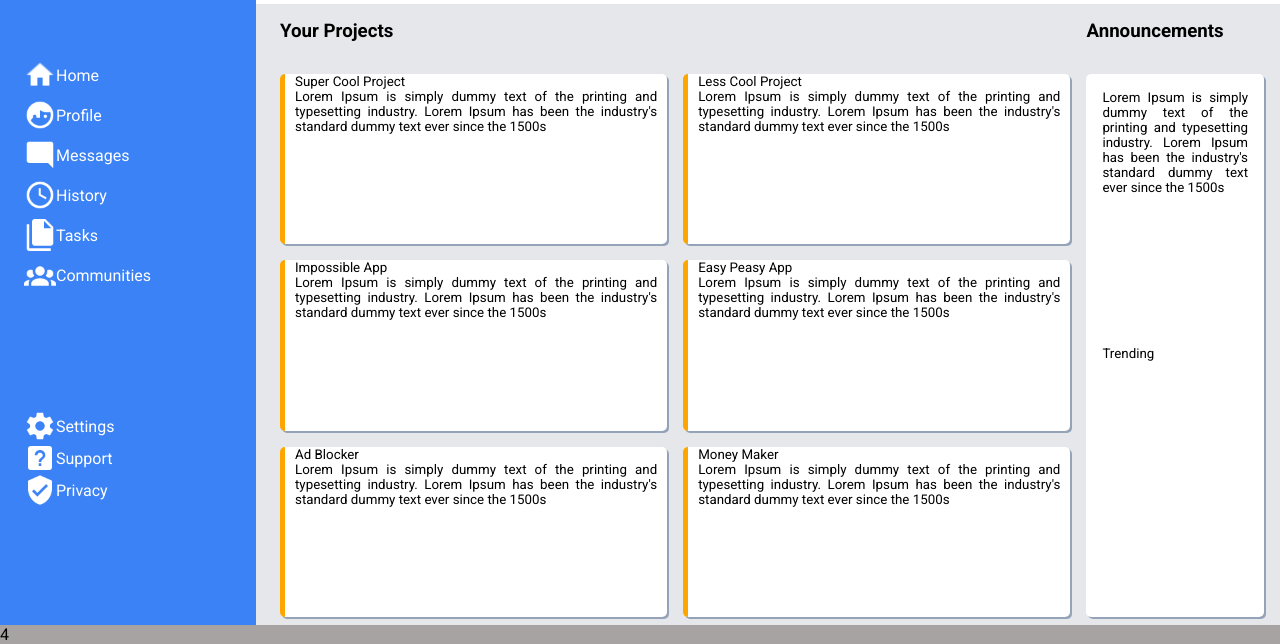
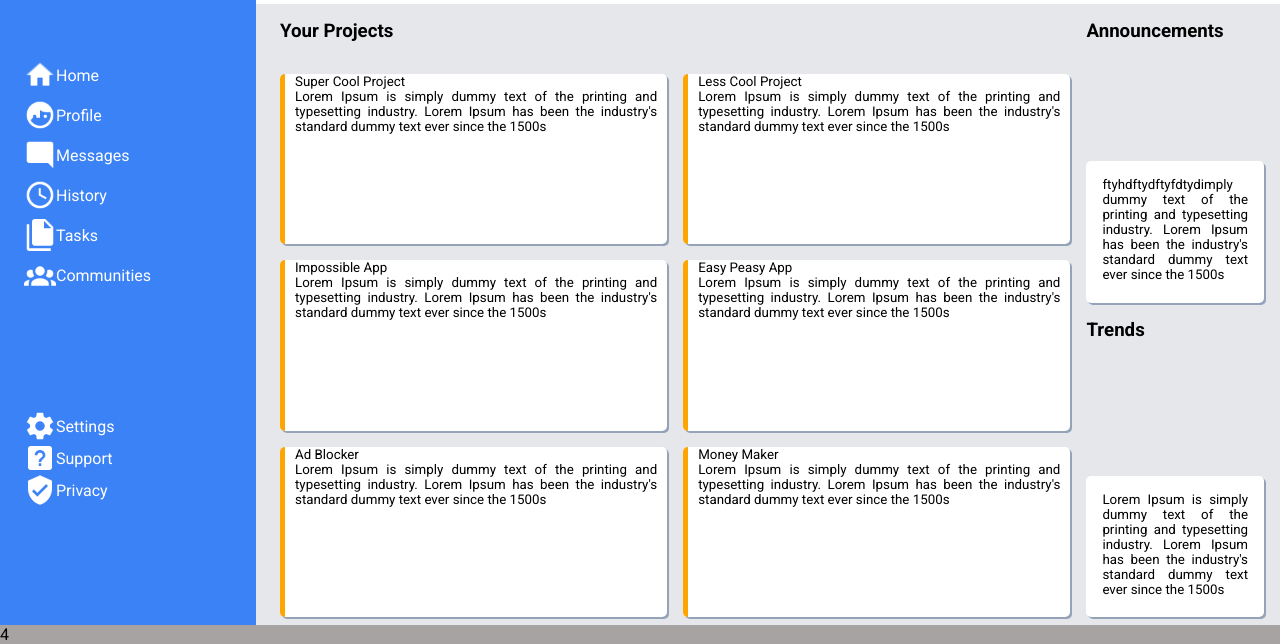
Before and after one commit to Abderrahmen-taouai/Admin-Dashboard, a plain HTML site: page index.html in a window 1280 px wide. Shown: the part 156-800 px from the top of the page. Drawn offline with Linux system fonts and the light colour scheme.

Commit message:
Finish Main

```diff
--- a/index.html
+++ b/index.html
@@ -116,18 +116,24 @@
              </div>
 
             </div>
-            <div class="article-trends"><h3>Announcements</h3></div>
             <div class="trend">
+             <div class="article-trends"><h3>Announcements</h3></div>
+             <div class="u1 t1">
 
-
-              <div class="trend-annon">
-
-                <p class="text">Lorem Ipsum is simply dummy text of the printing
+                 <p class="text">ftyhdftydftyfdtydimply dummy text of the printing
                      and typesetting industry. Lorem Ipsum has been the industry's
                      standard dummy text ever since the 1500s</p>
 
               </div>
-              <div class="trend-trending">Trending</div>
+              <div class="trends-title"><h3>Trends</h3></div>
+              <div class="u2 t1">
+
+                 <div class="trends-text">
+                     <p class="text">Lorem Ipsum is simply dummy text of the printing
+                        and typesetting industry. Lorem Ipsum has been the industry's
+                        standard dummy text ever since the 1500s</p>
+                 </div>
+            </div>
             </div>
 
         </div>
--- a/style.css
+++ b/style.css
@@ -215,15 +215,16 @@ body,html {
   grid-area: 1/3/-1/-1;
   display: grid;
   grid-template-columns: 1fr 1fr;
-  grid-template-rows: 1fr 1fr;
+  grid-template-rows: 1fr 1fr 1fr 1fr ;
+  gap: 1rem;
 
 }
-.trend-annon{
-  grid-area: 1/1/2/-1;
+.u1{
+  grid-area: 2/1/3/-1;
 
 }
-.trend-trending{
-  grid-area: 2/1/-1/-1;
+.u2{
+  grid-area: 4/1/5/-1;
 }
 
 .card{
@@ -237,10 +238,12 @@ body,html {
   font-size: smaller;
   box-sizing: border-box;
 }
-.trend{
+
+
+.t1{
   background-color: white;
   border-radius: 5px;
-  grid-area: 2/3/-1/-1;
+
   margin-right: 1rem;
   padding: 1rem;
   box-shadow: 2px 2px #94a3b8;
@@ -250,10 +253,13 @@ body,html {
   box-sizing: border-box;
 }
 .article-trends{
+  grid-area: 1/1/1/-1;
+  padding-top: 1rem;
+  padding-bottom: 1rem;
 
-    grid-area: 1/3/1/-1;
-    padding-top: 1rem;
-    margin-bottom: 1rem;
+}
+.trends-title{
+  grid-area: 3/1/4/-1;
 
 }
 
```
